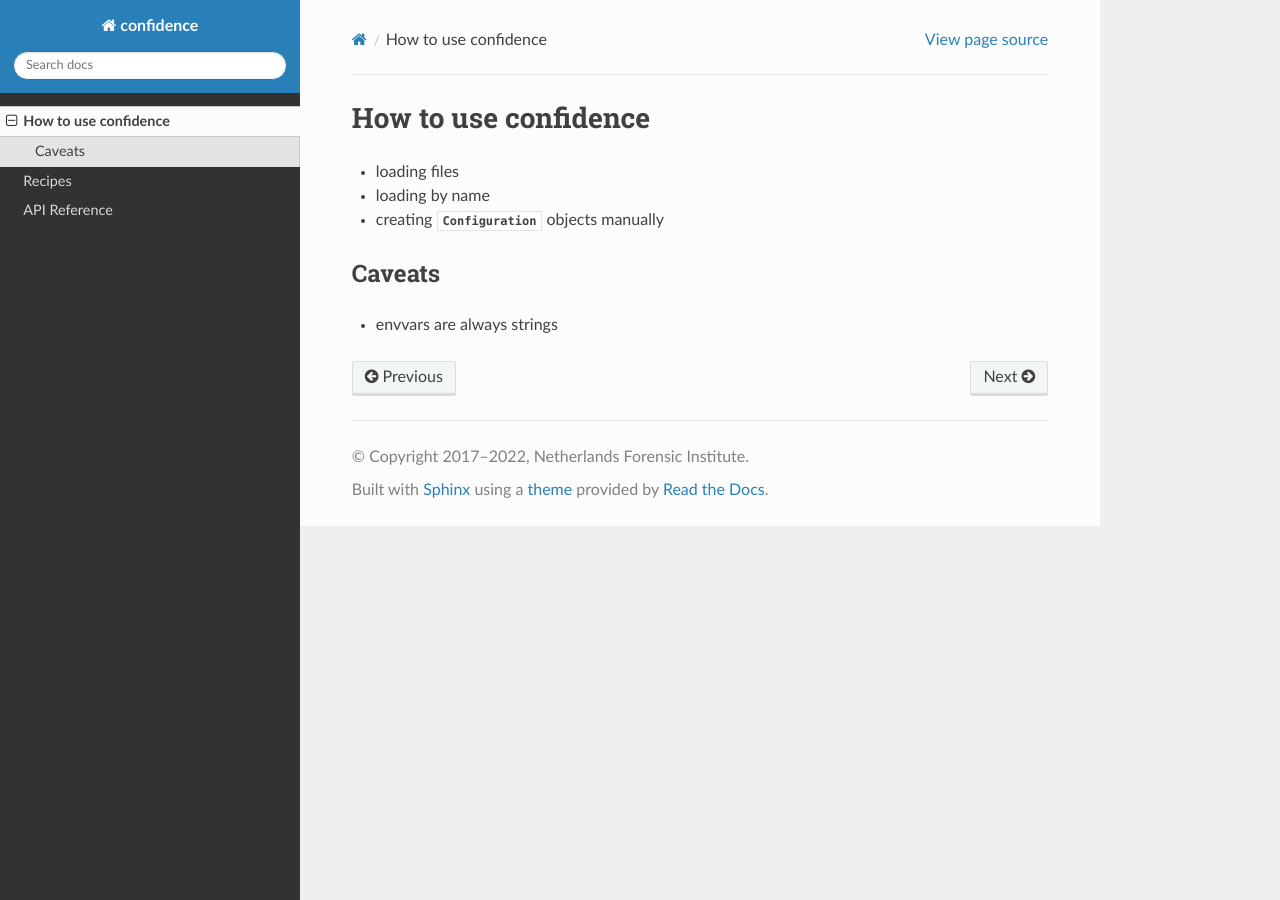
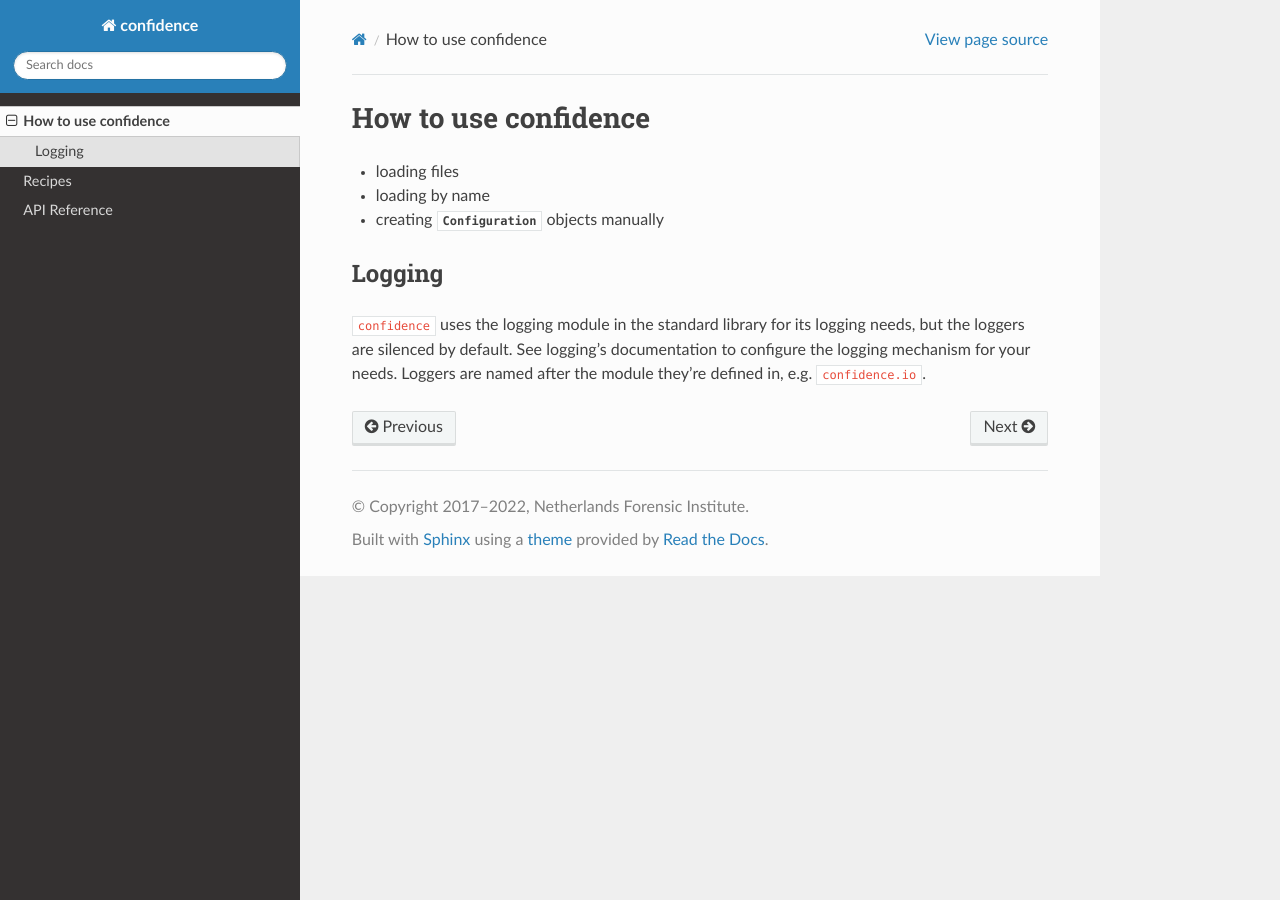
Before and after one commit to NetherlandsForensicInstitute/confidence, a Sphinx documentation site: the page built from docs/use.rst, in a window 1280 px wide. Built offline with Sphinx 7.4.7 and the Read the Docs theme 2.0.0, drawn with Linux system fonts in a browser that asks for light colours.

Commit message:
Add snippet about loggers to the docs

```diff
--- a/docs/use.rst
+++ b/docs/use.rst
@@ -5,7 +5,9 @@ How to use confidence
 - loading by name
 - creating `.Configuration` objects manually
 
-Caveats
+Logging
 -------
 
-- envvars are always strings
+``confidence`` uses the logging module in the standard library for its logging needs, but the loggers are silenced by default.
+See logging's documentation to configure the logging mechanism for your needs.
+Loggers are named after the module they're defined in, e.g. ``confidence.io``.
```
